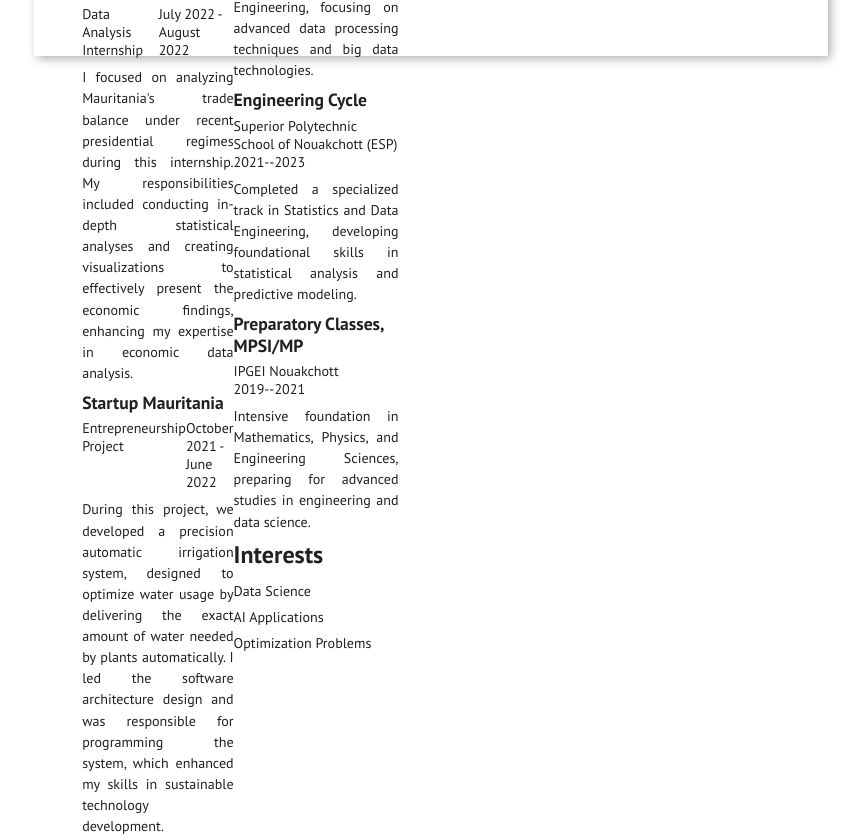
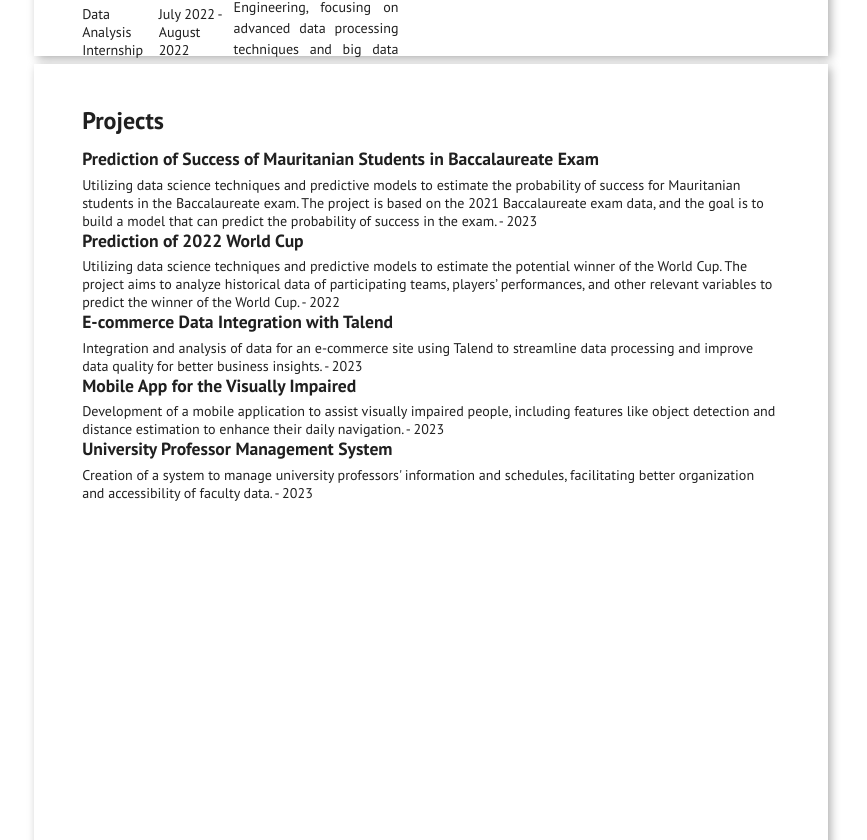
Before and after one commit to De-bya/De-bya.github.io, a plain HTML site: page index.html in a window 1280 px wide. Shown: the part 1107-1947 px from the top of the page, without its empty margins (209-1076 px from the left). Drawn offline with Linux system fonts and the light colour scheme.

Commit message:
Updated HTML and CSS for page-break implementation

```diff
--- a/index.html
+++ b/index.html
@@ -135,6 +135,31 @@
                 </div>
             </div>
         </div>
-    </main>
+	</main>
+    <article class="paper">
+        <div class="section section-projects">
+            <h1 class="section-title">Projects</h1>
+            <div class="item">
+                <h2 class="item-title">Prediction of Success of Mauritanian Students in Baccalaureate Exam</h2>
+                <span>Utilizing data science techniques and predictive models to estimate the probability of success for Mauritanian students in the Baccalaureate exam. The project is based on the 2021 Baccalaureate exam data, and the goal is to build a model that can predict the probability of success in the exam. - 2023</span>
+            </div>
+            <div class="item">
+                <h2 class="item-title">Prediction of 2022 World Cup</h2>
+                <span>Utilizing data science techniques and predictive models to estimate the potential winner of the World Cup. The project aims to analyze historical data of participating teams, players’ performances, and other relevant variables to predict the winner of the World Cup. - 2022</span>
+            </div>
+            <div class="item">
+                <h2 class="item-title">E-commerce Data Integration with Talend</h2>
+                <span>Integration and analysis of data for an e-commerce site using Talend to streamline data processing and improve data quality for better business insights. - 2023</span>
+            </div>
+            <div class="item">
+                <h2 class="item-title">Mobile App for the Visually Impaired</h2>
+                <span>Development of a mobile application to assist visually impaired people, including features like object detection and distance estimation to enhance their daily navigation. - 2023</span>
+            </div>
+            <div class="item">
+                <h2 class="item-title">University Professor Management System</h2>
+                <span>Creation of a system to manage university professors' information and schedules, facilitating better organization and accessibility of faculty data. - 2023</span>
+            </div>
+        </div>
+    </article>
 </body>
 </html>
```
